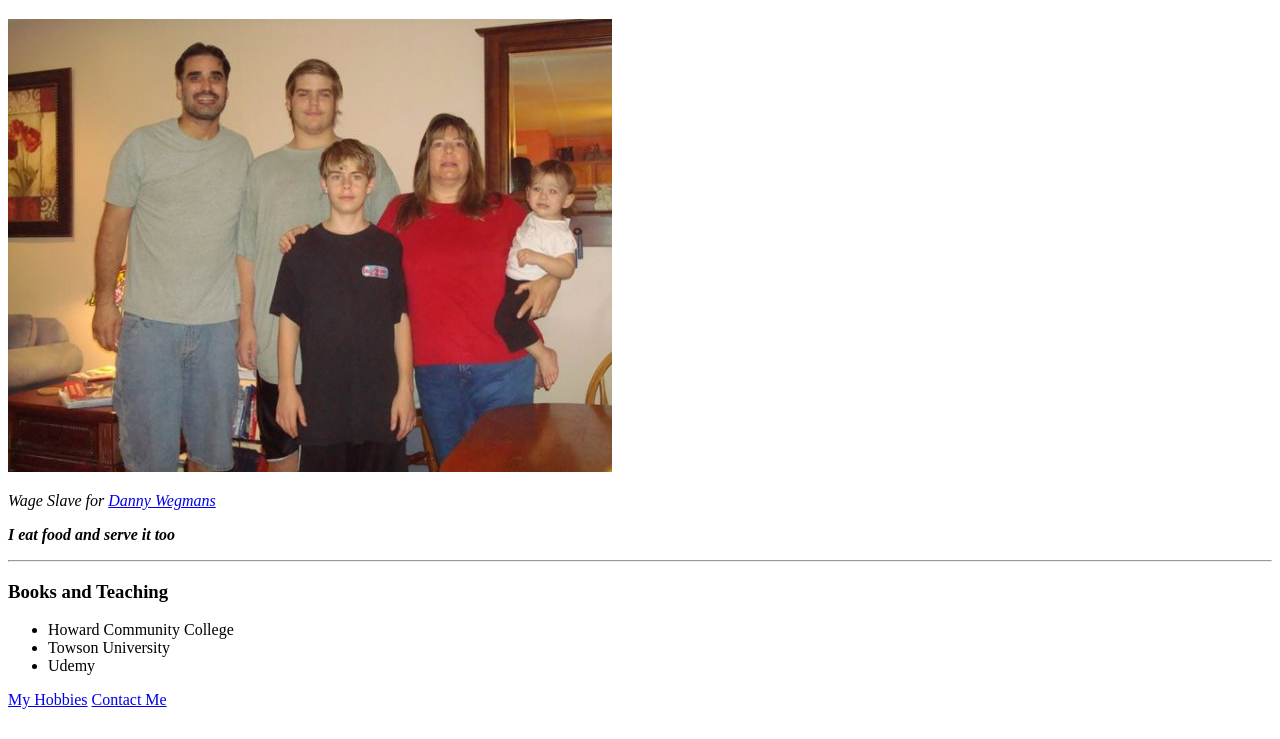
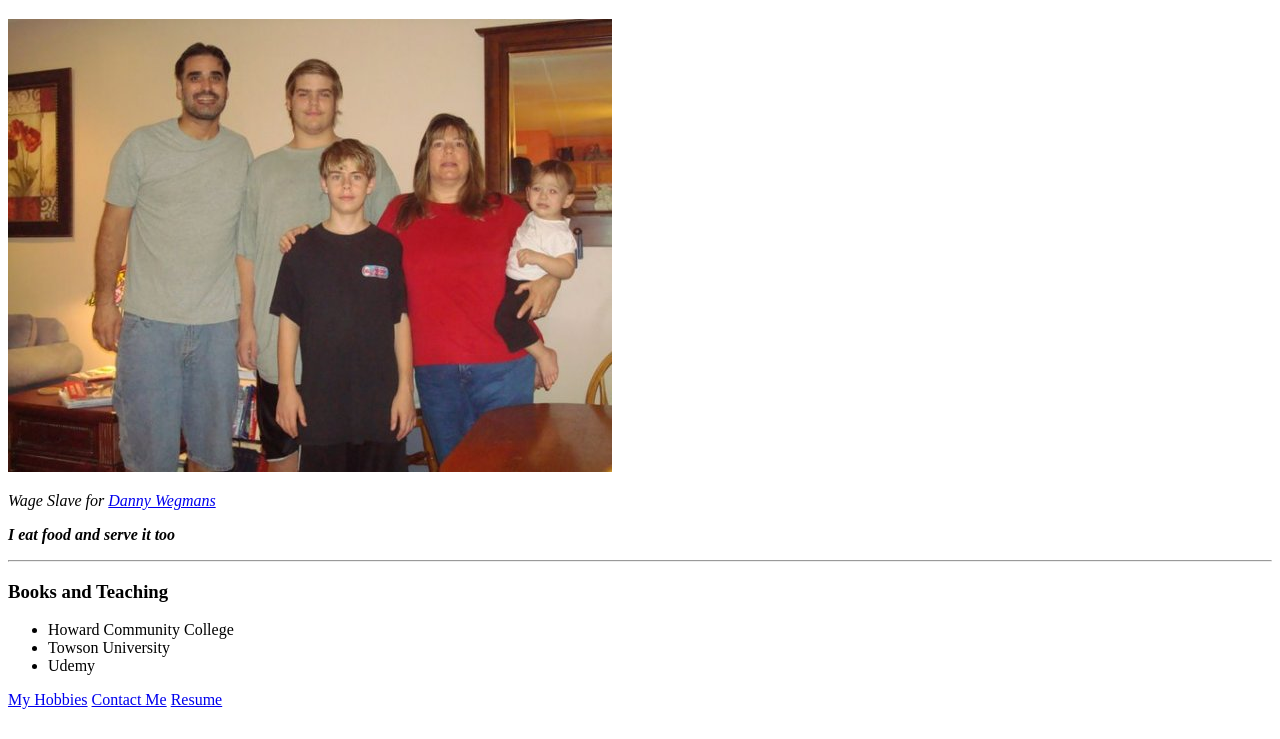
Before and after one commit to SkinnyDBlock/cv, a plain HTML site: page index.html in a window 1280 px wide. Shown: the part 61-800 px from the top of the page. Drawn offline with Linux system fonts and the light colour scheme.

Commit message:
Add files via upload

```diff
--- a/index.html
+++ b/index.html
@@ -28,5 +28,6 @@
     </ul>
     <a href="hobbies.html">My Hobbies</a>
     <a href="contact.html">Contact Me</a>
+    <a href="Resume.html">Resume</a>
   </body>
 </html>
```
